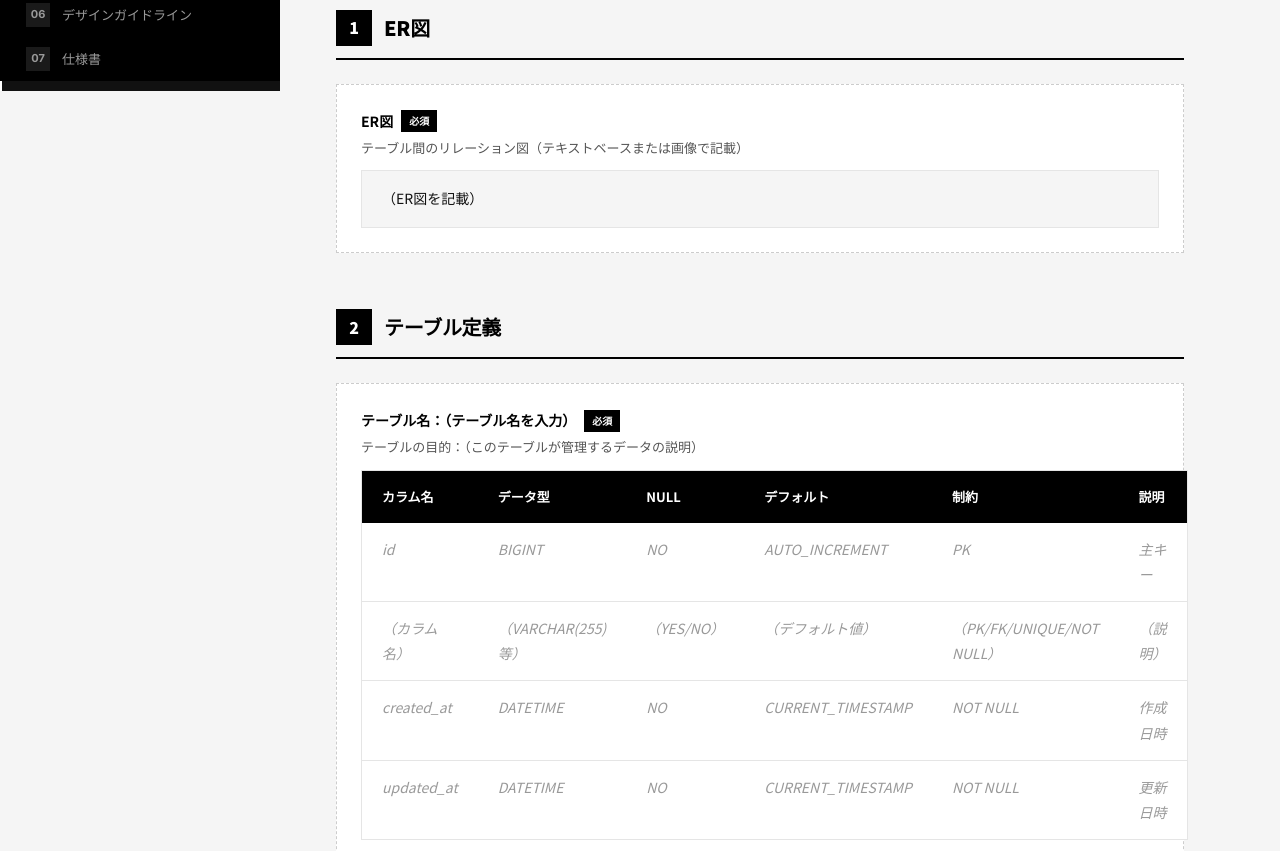
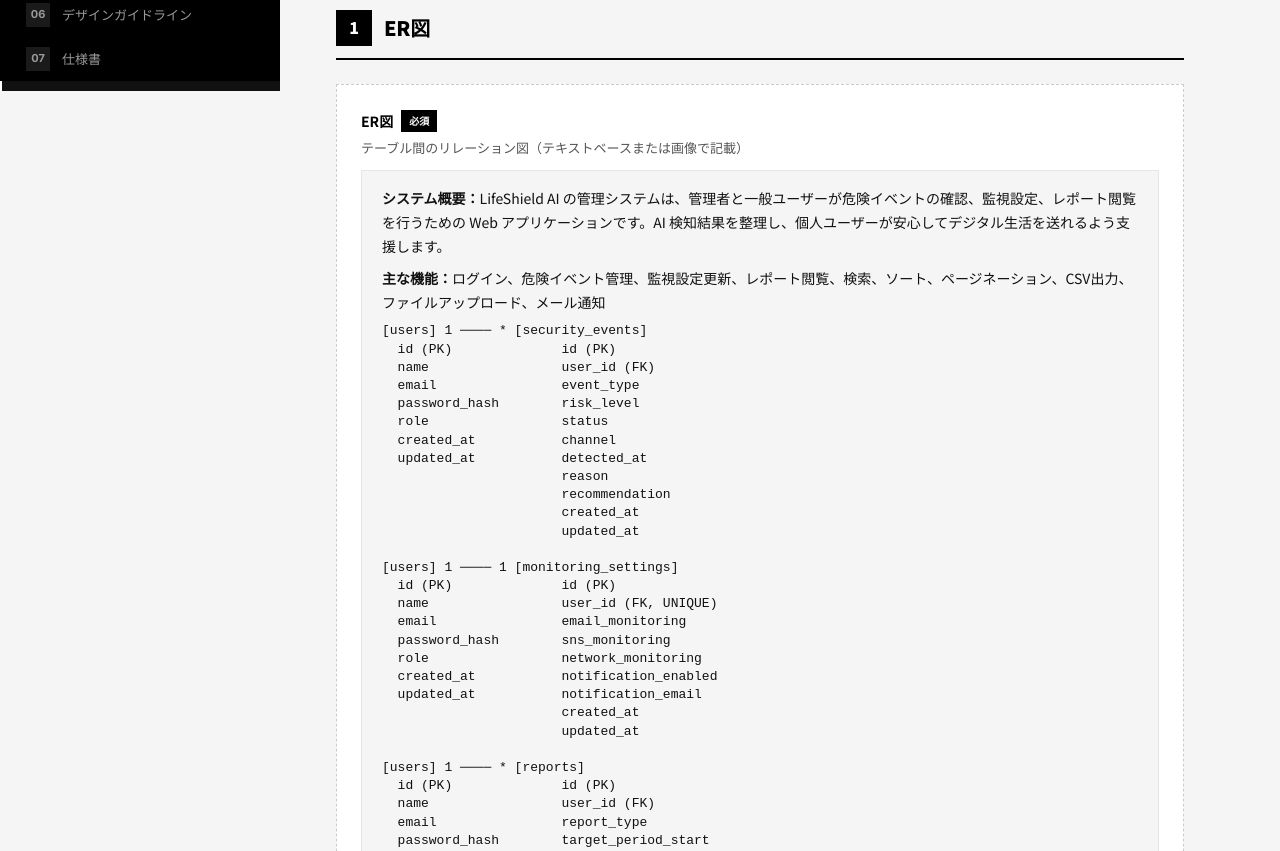
Before and after one commit to JamesToyaHendricksen/Portfolio_school_01, a plain HTML site: page docs/08-db-design.html in a window 1280 px wide. Shown: the part 709-1560 px from the top of the page. Drawn offline with nearby package versions, Linux system fonts and the light colour scheme.

Commit message:
ER図作成、データベース設計書に反映。

```diff
--- a/docs/08-db-design.html
+++ b/docs/08-db-design.html
@@ -62,7 +62,79 @@
           <div class="fill-label">ER図 <span class="required">必須</span></div>
           <div class="fill-hint">テーブル間のリレーション図（テキストベースまたは画像で記載）</div>
           <div class="fill-content">
-            <p>（ER図を記載）</p>
+            <p><strong>システム概要：</strong>LifeShield AI の管理システムは、管理者と一般ユーザーが危険イベントの確認、監視設定、レポート閲覧を行うための Web アプリケーションです。AI 検知結果を整理し、個人ユーザーが安心してデジタル生活を送れるよう支援します。</p>
+            <p><strong>主な機能：</strong>ログイン、危険イベント管理、監視設定更新、レポート閲覧、検索、ソート、ページネーション、CSV出力、ファイルアップロード、メール通知</p>
+            <div class="ascii-diagram"><pre>[users] 1 ──── * [security_events]
+  id (PK)              id (PK)
+  name                 user_id (FK)
+  email                event_type
+  password_hash        risk_level
+  role                 status
+  created_at           channel
+  updated_at           detected_at
+                       reason
+                       recommendation
+                       created_at
+                       updated_at
+
+[users] 1 ──── 1 [monitoring_settings]
+  id (PK)              id (PK)
+  name                 user_id (FK, UNIQUE)
+  email                email_monitoring
+  password_hash        sns_monitoring
+  role                 network_monitoring
+  created_at           notification_enabled
+  updated_at           notification_email
+                       created_at
+                       updated_at
+
+[users] 1 ──── * [reports]
+  id (PK)              id (PK)
+  name                 user_id (FK)
+  email                report_type
+  password_hash        target_period_start
+  role                 target_period_end
+  created_at           summary
+  updated_at           generated_at
+                       created_at
+                       updated_at
+
+[security_events] 1 ──── * [attachments]
+  id (PK)                  id (PK)
+  user_id (FK)             security_event_id (FK)
+  event_type               file_name
+  risk_level               file_path
+  status                   file_type
+  channel                  file_size
+  detected_at              created_at
+  reason                   updated_at
+  recommendation
+
+[users] 1 ──── * [email_notifications]
+  id (PK)                  id (PK)
+  name                     user_id (FK)
+  email                    security_event_id (FK)
+  password_hash            notification_type
+  role                     recipient_email
+  created_at               sent_at
+  updated_at               send_status
+                           created_at
+                           updated_at
+
+補足：
+- users 1 対 多 security_events
+  1人のユーザーに対して複数の危険イベントが紐づく
+- users 1 対 1 monitoring_settings
+  1人のユーザーに対して監視設定は1件
+- users 1 対 多 reports
+  1人のユーザーに対して複数のレポートが作成される
+- security_events 1 対 多 attachments
+  1つの危険イベントに複数の添付ファイルを持てる
+- users 1 対 多 email_notifications
+  1人のユーザーに対して複数の通知履歴を持てる
+- security_events 1 対 多 email_notifications
+  1つの危険イベントに対して複数の通知履歴を持てる
+- 多対多は直接持たず、通知履歴は email_notifications を中間的な記録テーブルとして扱う</pre></div>
           </div>
         </div>
 
```
Also changed, not shown: works.html (+10 -10 lines).
